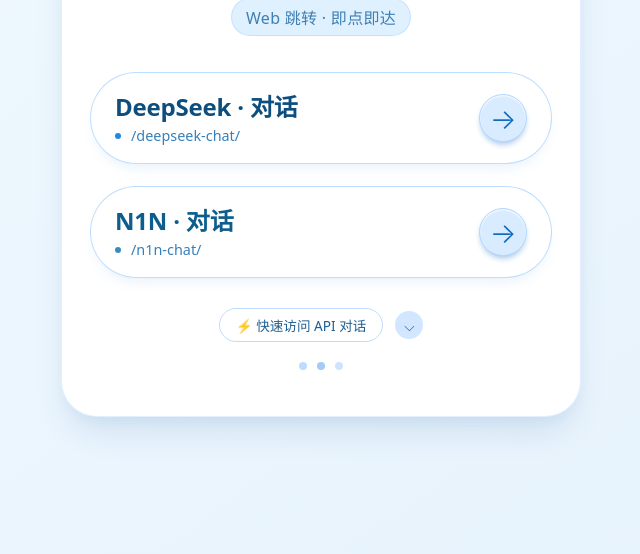
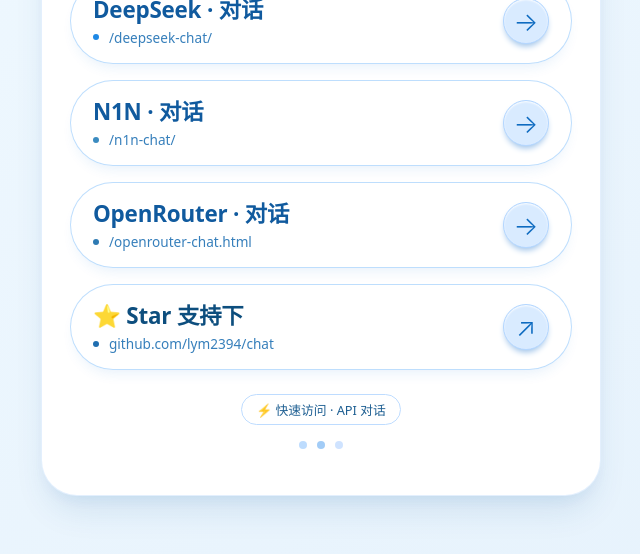
Before and after one commit to lym2394/chat, a plain HTML site: page index.html in a window 1280 px wide. Shown: the part 246-800 px from the top of the page, without its empty margins (319-959 px from the left). Drawn offline with Linux system fonts and the light colour scheme.

Commit message:
Update styles and modify button links in index.html

```diff
--- a/index.html
+++ b/index.html
@@ -22,7 +22,7 @@
     }
 
     .jump-card {
-      max-width: 520px;
+      max-width: 560px;
       width: 100%;
       background-color: #ffffff;
       border-radius: 36px;
@@ -40,11 +40,11 @@
 
     .title-section {
       text-align: center;
-      margin-bottom: 32px;
+      margin-bottom: 28px;
     }
 
     h1 {
-      font-size: 2.4rem;
+      font-size: 2.2rem;
       font-weight: 600;
       letter-spacing: -0.01em;
       background: linear-gradient(135deg, #1b6eb0 0%, #2a86da 80%);
@@ -58,10 +58,10 @@
 
     .subhead {
       color: #3f7fb2;
-      font-size: 1rem;
+      font-size: 0.95rem;
       font-weight: 450;
       letter-spacing: 0.3px;
-      padding: 6px 14px;
+      padding: 5px 14px;
       background: rgba(210, 235, 255, 0.7);
       display: inline-block;
       border-radius: 40px;
@@ -73,15 +73,15 @@
     .jump-buttons {
       display: flex;
       flex-direction: column;
-      gap: 22px;
-      margin: 36px 0 22px;
+      gap: 16px;
+      margin: 30px 0 22px;
     }
 
     .jump-btn {
       display: flex;
       align-items: center;
       justify-content: space-between;
-      padding: 18px 24px;
+      padding: 16px 22px;
       background: rgba(255, 255, 255, 0.9);
       border: 1.8px solid rgba(70, 160, 250, 0.35);
       border-radius: 60px;
@@ -112,7 +112,7 @@
     }
 
     .service-label {
-      font-size: 1.5rem;
+      font-size: 1.4rem;
       font-weight: 650;
       color: #105a9e;
       line-height: 1.3;
@@ -120,7 +120,7 @@
     }
 
     .service-desc {
-      font-size: 0.9rem;
+      font-size: 0.85rem;
       color: #367fbb;
       font-weight: 440;
       margin-top: 4px;
@@ -131,14 +131,14 @@
 
     .arrow-icon {
       background: #d9ebff;
-      width: 48px;
-      height: 48px;
+      width: 46px;
+      height: 46px;
       border-radius: 30px;
       display: flex;
       align-items: center;
       justify-content: center;
       color: #0e6bc0;
-      font-size: 28px;
+      font-size: 26px;
       font-weight: 300;
       transition: all 0.1s;
       border: 1px solid #b3d6ff;
@@ -152,19 +152,15 @@
       box-shadow: inset 0 0 0 1px white, 0 6px 8px -3px #1e6ab3;
     }
 
-    .deepseek .service-label {
+    .github-btn .service-label {
       color: #0d4e7e;
     }
 
-    .n1n .service-label {
-      color: #0d5e8c;
-    }
-
     .footnote {
-      margin-top: 30px;
+      margin-top: 24px;
       text-align: center;
       color: #3677ae;
-      font-size: 0.85rem;
+      font-size: 0.8rem;
       display: flex;
       align-items: center;
       justify-content: center;
@@ -174,7 +170,7 @@
 
     .footnote span {
       background: rgba(255, 255, 255, 0.75);
-      padding: 6px 16px;
+      padding: 5px 14px;
       border-radius: 40px;
       backdrop-filter: blur(4px);
       border: 0.5px solid #bedcff;
@@ -182,48 +178,11 @@
       font-weight: 450;
     }
 
-    .footnote i {
-      font-style: normal;
-      background: #d2e6ff;
-      width: 28px;
-      height: 28px;
-      border-radius: 28px;
-      display: inline-flex;
-      align-items: center;
-      justify-content: center;
-      color: #0b5fa5;
-    }
-
-    @media (max-width: 480px) {
-      .jump-card {
-        padding: 28px 20px 32px;
-        border-radius: 32px;
-      }
-
-      h1 {
-        font-size: 2rem;
-      }
-
-      .service-label {
-        font-size: 1.3rem;
-      }
-
-      .arrow-icon {
-        width: 44px;
-        height: 44px;
-        font-size: 26px;
-      }
-
-      .jump-btn {
-        padding: 16px 20px;
-      }
-    }
-
     .bg-badge {
       display: flex;
       justify-content: center;
       gap: 10px;
-      margin: 20px 0 0;
+      margin: 16px 0 0;
     }
 
     .badge-dot {
@@ -237,6 +196,31 @@
     .divider {
       margin: 6px 0 0;
     }
+
+    @media (max-width: 480px) {
+      .jump-card {
+        padding: 28px 18px 32px;
+        border-radius: 32px;
+      }
+
+      h1 {
+        font-size: 1.9rem;
+      }
+
+      .service-label {
+        font-size: 1.2rem;
+      }
+
+      .arrow-icon {
+        width: 42px;
+        height: 42px;
+        font-size: 24px;
+      }
+
+      .jump-btn {
+        padding: 14px 18px;
+      }
+    }
   </style>
 </head>
 <body>
@@ -247,7 +231,7 @@
     </div>
 
     <div class="jump-buttons">
-      <a href="/deepseek-chat/" class="jump-btn deepseek" target="_self" rel="noopener">
+      <a href="/deepseek-chat/" class="jump-btn" target="_self" rel="noopener">
         <div class="btn-text">
           <span class="service-label">DeepSeek · 对话</span>
           <span class="service-desc">
@@ -258,7 +242,7 @@
         <div class="arrow-icon" aria-hidden="true">→</div>
       </a>
 
-      <a href="/n1n-chat/" class="jump-btn n1n" target="_self" rel="noopener">
+      <a href="/n1n-chat/" class="jump-btn" target="_self" rel="noopener">
         <div class="btn-text">
           <span class="service-label">N1N · 对话</span>
           <span class="service-desc">
@@ -268,11 +252,32 @@
         </div>
         <div class="arrow-icon" aria-hidden="true">→</div>
       </a>
+
+      <a href="/openrouter-chat.html" class="jump-btn" target="_self" rel="noopener">
+        <div class="btn-text">
+          <span class="service-label">OpenRouter · 对话</span>
+          <span class="service-desc">
+            <span style="display: inline-block; width: 6px; height: 6px; background: #2e7ab3; border-radius: 10px; margin-right: 6px;"></span>
+            /openrouter-chat.html
+          </span>
+        </div>
+        <div class="arrow-icon" aria-hidden="true">→</div>
+      </a>
+
+      <a href="https://github.com/lym2394/chat/" class="jump-btn github-btn" target="_blank" rel="noopener noreferrer">
+        <div class="btn-text">
+          <span class="service-label">⭐ Star 支持下</span>
+          <span class="service-desc">
+            <span style="display: inline-block; width: 6px; height: 6px; background: #1f6eb0; border-radius: 10px; margin-right: 6px;"></span>
+            github.com/lym2394/chat
+          </span>
+        </div>
+        <div class="arrow-icon" aria-hidden="true">↗</div>
+      </a>
     </div>
 
     <div class="footnote">
-      <span>⚡ 快速访问 API 对话</span>
-      <i>⌵</i>
+      <span>⚡ 快速访问 · API 对话</span>
     </div>
 
     <div class="bg-badge">
@@ -282,9 +287,5 @@
     </div>
     <div class="divider"></div>
   </div>
-
-  <noscript>
-    <div style="color: #0a4c7e; text-align:center;">您的浏览器未启用JS，但不影响跳转功能。</div>
-  </noscript>
 </body>
 </html>
```
